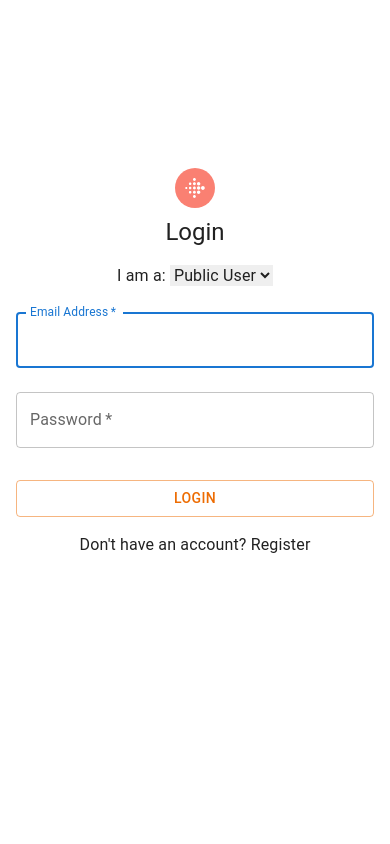
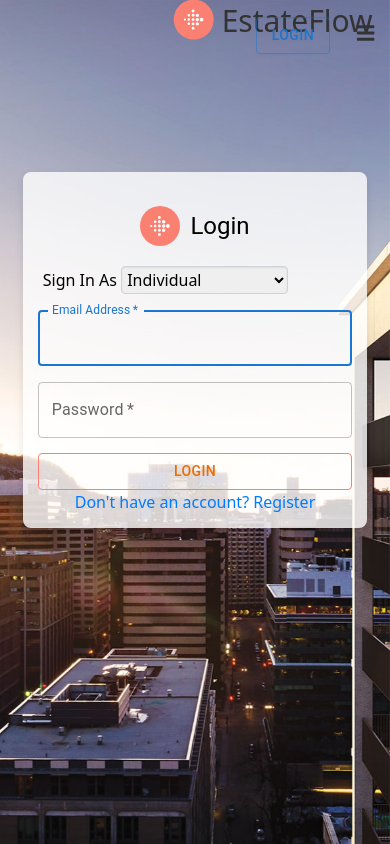
Before and after one commit to Irisvella/SOEN-390-W2024, a React (Vite) app in the folder web-app/: page /login in a window 390 px wide. Built offline with nearby package versions, Linux system fonts and the light colour scheme; the HTML template or start-up script is replaced by a standard one.

Commit message:
Fixed Home,Navbar, Designed Login Page and bg images and corresponding css

```diff
--- a/web-app/src/App.css
+++ b/web-app/src/App.css
@@ -144,12 +144,13 @@ body {
 }
 
 .home-background {
-  background-image: url("bg1.jpg");
+  background-image: url("bg.png");
   background-attachment: fixed;
   background-size: cover;
   background-position: center;
   height: 100vh;
   width: 100%;
+  z-index: 0;
 }
 
 .content {
@@ -162,12 +163,13 @@ body {
 
 .content h1 {
   font-size: 3rem;
+
   margin-top: -90px;
   padding-top: -90px;
   margin-bottom: 1rem;
   color: #fff;
   z-index: 4;
-  text-shadow: 0 0 1px #fff, 0 0 1px #fff, 0 0 15px #fff;
+  text-shadow: 2px 2px 4px rgba(0, 0, 0, 0.4);
 }
 
 .content h2 {
@@ -212,3 +214,111 @@ body {
 ::-webkit-scrollbar-track {
   display: none;
 }
+
+/* App.css */
+
+/* Styles for the form fields and button */
+/* App.css */
+/* App.css */
+.login-form-container {
+  display: flex;
+  flex-direction: column;
+  align-items: center;
+  background-color: #fff;
+  border-radius: 8px;
+  box-shadow: 0 4px 8px rgba(0, 0, 0, 0.1);
+  padding: 1rem;
+  width: 100%;
+  max-width: 320px; /* Smaller width */
+}
+/* For medium devices like tablets */
+@media (max-width: 768px) {
+  .login-form-container {
+    margin-top: 5vh; /* Less space from the top */
+    width: 90%; /* Take up more width on small screens */
+    max-width: 400px; /* Limit the maximum width */
+  }
+}
+
+/* For smaller devices like mobile phones */
+@media (max-width: 480px) {
+  .login-form-container {
+    margin-top: 5vh; /* Less space from the top */
+    width: 90%; /* Take up more width on very small screens */
+    max-width: 350px; /* Limit the maximum width */
+  }
+
+  /* Further adjustments to elements within the form container for small screens */
+  .form-field,
+  .MuiTextField-root,
+  .login-form-btn,
+  .MuiButton-root {
+    margin-bottom: 8px; /* Reduce space between form elements */
+  }
+
+  .background-container {
+    display: flex;
+    flex-direction: column;
+    justify-content: flex-start; /* Align to the top */
+    align-items: center; /* Center align horizontally */
+    padding-top: 10vh; /* Add padding at the top to push content down */
+  }
+}
+
+.form-field {
+  width: 100%;
+}
+
+.login-form-btn {
+  width: 100%;
+  margin-top: 1rem;
+}
+
+/* Additional styles for the login box containing the form */
+.login-box {
+  margin-top: 0; /* Remove any additional top margin */
+  margin-bottom: 0; /* Remove any additional bottom margin */
+}
+
+/* Adjust the style for the TextField and Button components if needed */
+.MuiTextField-root {
+  margin: 0.5rem 0; /* Reduces space between text fields */
+}
+
+.MuiButton-root {
+  margin-top: 1rem; /* Adds space above the button */
+}
+ponents directly if needed */ .MuiTextField-root {
+  margin: 0px 0; /* Reduced space between text fields */
+}
+
+.MuiButton-root {
+  margin-top: 0px; /* Space above the button */
+}
+/* App.css or the relevant CSS file */
+.role-select {
+  padding: 1px;
+  margin-top: 0px;
+  margin-bottom: 0px;
+  border: 1px solid #ced4da; /* Grey border */
+  border-radius: 4px; /* Rounded corners */
+  width: 53%;
+  box-shadow: inset 0 1px 2px rgba(0, 0, 0, 0.075); /* Inner shadow for some depth */
+  transition: border-color 0.15s ease-in-out, box-shadow 0.15s ease-in-out; /* Transition for focus */
+}
+
+.role-select:focus {
+  border-color: #80bdff; /* Light blue border on focus */
+  outline: 0;
+  box-shadow: inset 0 1px 2px rgba(0, 0, 0, 0.075),
+    0 0 5px rgba(128, 189, 255, 0.5); /* Glowing effect on focus */
+}
+/* Style for the link */
+.link-signup {
+  color: #007bff; /* Bootstrap primary blue color */
+  text-decoration: none; /* Removes underline */
+}
+
+.link-signup:hover {
+  text-decoration: underline; /* Adds underline on hover for better user interaction */
+}
--- a/web-app/src/components/Authentication/CompanyLoginForm.tsx
+++ b/web-app/src/components/Authentication/CompanyLoginForm.tsx
@@ -1,51 +1,65 @@
-// UserLoginForm.js
-import  { useState } from 'react';
+// CompanyLoginForm.js
+import { useState } from 'react';
 import { TextField, Button, Box } from "@mui/material";
-
+import "../../App.css";
 
 const CompanyLoginForm = () => {
   const [email, setEmail] = useState("");
   const [password, setPassword] = useState("");
 
   const handleLogin = () => {
-    // Implement user login logic here
+    // Implement company login logic here
   };
 
   return (
-    <Box sx={{ mt: 1 }}>
+    <Box sx={{ mt: 0 }}>
       <TextField
+       className="form-field"
         margin="normal"
         required
         fullWidth
-        id="email"
+        id="company-email"
         label="Email Address"
         name="email"
         autoFocus
         value={email}
         onChange={(e) => setEmail(e.target.value)}
+        sx={{ marginBottom: '0px' }}
       />
 
       <TextField
+       className="form-field"
         margin="normal"
         required
         fullWidth
-        id="password"
+        id="company-password"
         name="password"
         label="Password"
         type="password"
         value={password}
         onChange={(e) => setPassword(e.target.value)}
+        sx={{ marginBottom: '15px' }}
       />
 
 <Button
   fullWidth
   variant="outlined"
   color="warning"
-        sx={{ mt: 3, mb: 2 }}
+  sx={{
+    mt: 0,
+    mb: 0,
+    borderColor: 'salmon', // Default border color
+    '&:hover': {
+      backgroundColor: 'salmon', // Fill the button with salmon color on hover
+      color: '#fff', // Change text color to white on hover
+      borderColor: 'salmon', // Maintain salmon border on hover
+    }
+  }}
   onClick={handleLogin}
 >
   Login
 </Button>
+
     </Box>
   );
 };
--- a/web-app/src/components/Authentication/Login.tsx
+++ b/web-app/src/components/Authentication/Login.tsx
@@ -1,53 +1,87 @@
-// LoginPage.js
-import  { useState } from 'react';
+import React, { useState } from 'react';
 import { Container, CssBaseline, Box, Avatar, Typography, Grid } from "@mui/material";
 import { Link } from "react-router-dom";
 import FitbitIcon from '@mui/icons-material/Fitbit';
 import UserLoginForm from '../Authentication/UserLoginForm';
 import CompanyLoginForm from '../Authentication/CompanyLoginForm';
+import Navbar from '../Navbar';
+import "../../App.css";
+import bgImage from '../../bg2.jpg';
 
 const LoginPage = () => {
   const [role, setRole] = useState("");
 
-  const handleRoleChange = (event) => {
+  const handleRoleChange = (event: React.ChangeEvent<HTMLSelectElement>) => {
     setRole(event.target.value);
   };
 
   return (
     <>
-      <Container maxWidth="xs">
-        <CssBaseline />
+      <Navbar /> {/* Render the Navbar component */}
+      <div style={{
+        backgroundImage: `url(${bgImage})`,
+        backgroundSize: 'cover',
+        backgroundPosition: 'center',
+        backgroundAttachment: 'fixed',
+        height: '100vh',
+        width: '100vw',
+        display: 'flex',
+        justifyContent: 'center',
+        alignItems: 'center',
+      }}>
         <Box
+  className="login-form-container"
   sx={{
-            mt: 20,
-            display: "flex",
-            flexDirection: "column",
-            alignItems: "center",
+    backgroundColor: 'rgba(255, 255, 255, 0.8)',
+    borderRadius: '8px',
+    padding: '0.9rem',
+    boxShadow: '0 4px 8px rgba(0, 0, 0, 0.1)',
+    maxWidth: '330px', // This will apply to all screen sizes
+    width: '100%', // This will apply to all screen sizes
+    display: 'flex',
+    flexDirection: 'column',
+    alignItems: 'center',
+    mt: {
+      xs: 5, // Margin top on xs screens
+      sm: 10, // Margin top on sm screens, you can adjust the value as needed
+    },
+    '@media screen and (max-width: 480px)': {
+      maxWidth: '88%', // Override maxWidth for very small screens
+      mt: -18, // Adjust marginTop for very small screens
+    },
   }}
 >
-          <Avatar sx={{ m: 1, bgcolor: "salmon" }}>
+          <Box sx={{ display: 'flex', alignItems: 'center', marginBottom: '20px' , marginTop:'20px'}}>
+            <Avatar sx={{ bgcolor: "salmon" }}>
               <FitbitIcon />
             </Avatar>
+            <Typography variant="h5" component="h1" sx={{ marginLeft: '10px', }}>Login</Typography>
+          </Box>
 
-          <Typography variant="h5">Login</Typography>
-          <Box sx={{ mt: 2 }}></Box>
+          <Box component="form" sx={{ mt: 0, width: '100%' }}>
+            {/* The form fields and buttons go here */}
             <div className="form-group">
-            <label htmlFor="role">I am a: </label>
-            <select name="role" onChange={handleRoleChange}>
-              <option value="user">Public User</option>
-              <option value="company">Company</option>
+  <label htmlFor="role" style={{ marginLeft: '5px' }}>
+    Sign In As&nbsp;
+    <select name="role" onChange={handleRoleChange} className="role-select">
+      <option value="user">Individual</option>
+      <option value="company">Company/Business</option>
     </select>
+  </label>
 </div>
 
+
+
             {role === "company" ? <CompanyLoginForm /> : <UserLoginForm />}
-
             <Grid container justifyContent={"center"}>
   <Grid item>
-                <Link to="/Signup">Don't have an account? Register</Link>
+    <Link to="/Signup" className="link-signup">Don't have an account? Register</Link>
   </Grid>
 </Grid>
+
           </Box>
-      </Container>
+        </Box>
+      </div>
     </>
   );
 };
--- a/web-app/src/components/Authentication/SignUp.tsx
+++ b/web-app/src/components/Authentication/SignUp.tsx
@@ -1,46 +1,64 @@
-// SignUpPage.js
-import  { useState } from 'react';
+import React, { useState } from 'react';
 import { Container, CssBaseline, Box, Avatar, Typography } from "@mui/material";
 import FitbitIcon from '@mui/icons-material/Fitbit';
 import UserSignupForm from '../Authentication/UserSignupForm';
 import CompanySignupForm from '../Authentication/CompanySignupForm';
+import Navbar from '../Navbar';
+import bgImage from '../../bg2.jpg';
+import "../../App.css";
 
 const SignUp = () => {
   const [role, setRole] = useState("");
 
-  const handleChangeRole = (event) => {
+  const handleChangeRole = (event: React.ChangeEvent<HTMLSelectElement>) => {
     setRole(event.target.value);
   };
 
   return (
     <>
+      <Navbar /> {/* Include the Navbar */}
+      <div style={{
+        backgroundImage: `url(${bgImage})`,
+        backgroundSize: 'cover',
+        backgroundPosition: 'center',
+        backgroundAttachment: 'fixed',
+        height: '100vh',
+        width: '100vw',
+        display: 'flex',
+        justifyContent: 'center',
+        alignItems: 'center',
+      }}>
         <Container maxWidth="xs">
           <CssBaseline />
           <Box
             sx={{
-            mt: 20,
-            display: "flex",
-            flexDirection: "column",
-            alignItems: "center",
+              backgroundColor: 'rgba(255, 255, 255, 0.8)',
+              borderRadius: '8px',
+              padding: '2rem',
+              boxShadow: '0 4px 8px rgba(0, 0, 0, 0.1)',
+              maxWidth: '300px', // Adjust this value to make the box smaller
+              display: 'flex',
+              flexDirection: 'column',
+              alignItems: 'center',
+              mt: -25,
+              mb:-40, // Adjust marginTop to move the box up
             }}
           >
-          <Avatar sx={{ m: 2, bgcolor: "salmon" }}>
+            <Avatar sx={{ m: 1, bgcolor: "salmon" }}>
               <FitbitIcon />
             </Avatar>
-
-          <Typography variant="h5">EstateFlow</Typography>
-          <Box sx={{ mt: 2 }}></Box>
+            <Typography variant="h5">Sign Up</Typography>
             <div className="form-group">
-            <label htmlFor="role">I am a: </label>
-            <select name="role" onChange={handleChangeRole}>
+              <label htmlFor="role">I am a:</label>
+              <select name="role" onChange={handleChangeRole} className="role-select">
                 <option value="user">Public User</option>
                 <option value="company">Company</option>
               </select>
             </div>
-          <Box sx={{ mt: 3 }}></Box>
             {role === "company" ? <CompanySignupForm /> : <UserSignupForm />}
           </Box>
         </Container>
+      </div>
     </>
   );
 };
--- a/web-app/src/components/Authentication/UserLoginForm.tsx
+++ b/web-app/src/components/Authentication/UserLoginForm.tsx
@@ -1,6 +1,7 @@
 // UserLoginForm.js
 import  { useState } from 'react';
 import { TextField, Button, Box } from "@mui/material";
+import "../../App.css";
 
 const UserLoginForm = () => {
   const [email, setEmail] = useState("");
@@ -11,7 +12,7 @@ const UserLoginForm = () => {
   };
 
   return (
-    <Box sx={{ mt: 1 }}>
+    <Box sx={{ mt: 0 }}>
       <TextField
         margin="normal"
         required
@@ -22,6 +23,7 @@ const UserLoginForm = () => {
         autoFocus
         value={email}
         onChange={(e) => setEmail(e.target.value)}
+        sx={{ marginBottom: '0px' }}
       />
 
       <TextField
@@ -34,17 +36,28 @@ const UserLoginForm = () => {
         type="password"
         value={password}
         onChange={(e) => setPassword(e.target.value)}
+        sx={{ marginBottom: '15px' }}
       />
 
 <Button
   fullWidth
   variant="outlined"
   color="warning"
-        sx={{ mt: 3, mb: 2 }}
+  sx={{
+    mt: 0,
+    mb: 0,
+    borderColor: 'salmon', // Default border color
+    '&:hover': {
+      backgroundColor: 'salmon', // Fill the button with salmon color on hover
+      color: '#fff', // Change text color to white on hover
+      borderColor: 'salmon', // Maintain salmon border on hover
+    }
+  }}
   onClick={handleLogin}
 >
   Login
 </Button>
+
     </Box>
   );
 };
--- a/web-app/src/components/Navbar.jsx
+++ b/web-app/src/components/Navbar.jsx
@@ -1,22 +1,26 @@
 import React, { useState } from "react";
-import "../App.css";
-import { Link } from "react-router-dom";
+import { Link, useLocation } from "react-router-dom";
 import { FaBars } from "react-icons/fa";
 import { ImCross } from "react-icons/im";
 import FitbitIcon from '@mui/icons-material/Fitbit';
 import Avatar from "@mui/material/Avatar";
 import { Button } from "@mui/material";
+import "../App.css"; // Make sure this path is correct
 
 const Navbar = () => {
   const [Mobile, setMobile] = useState(false);
+  const location = useLocation(); // Get the current location
+
+  // Check if the current path is '/Login'
+  const isLoginPage = location.pathname === "/Login";
 
   return (
     <nav className='navbar'>
       <div className="logo">
         <Avatar sx={{ m: 1, bgcolor: "salmon" }}>
           <FitbitIcon />
-        </Avatar><h6 className='logotext'>EstateFlow</h6>
-
+        </Avatar>
+        <h6 className='logotext'>EstateFlow</h6>
       </div>
       <ul className={Mobile ? "nav-links-mobile" : "nav-links"} onClick={() => setMobile(false)}>
         <li><Link to='/' className='nav-link home'>Home</Link></li>
@@ -26,6 +30,21 @@ const Navbar = () => {
         <li><Link to='/contact' className='nav-link contact'>Contact</Link></li>
       </ul>
       <div className="login-button">
+        {isLoginPage ? (
+          <Button
+            variant="outlined"
+            href="/Signup"
+            size="Medium"
+            sx={{
+              ':hover': {
+                backgroundColor: '#DFF8F5',
+                color: 'black',
+              }
+            }}
+          >
+            Sign Up
+          </Button>
+        ) : (
           <Button
             variant="outlined"
             href="/Login"
@@ -39,6 +58,7 @@ const Navbar = () => {
           >
             Login
           </Button>
+        )}
       </div>
       <button className='mobile-menu-icon' onClick={() => setMobile(!Mobile)}>
         {Mobile ? <ImCross /> : <FaBars />}
```
Also changed, not shown: web-app/src/bg2.jpg (added), 1 other file (tests, documents, lock files or other folders). Lines whose indentation alone changed are shown as unchanged.
